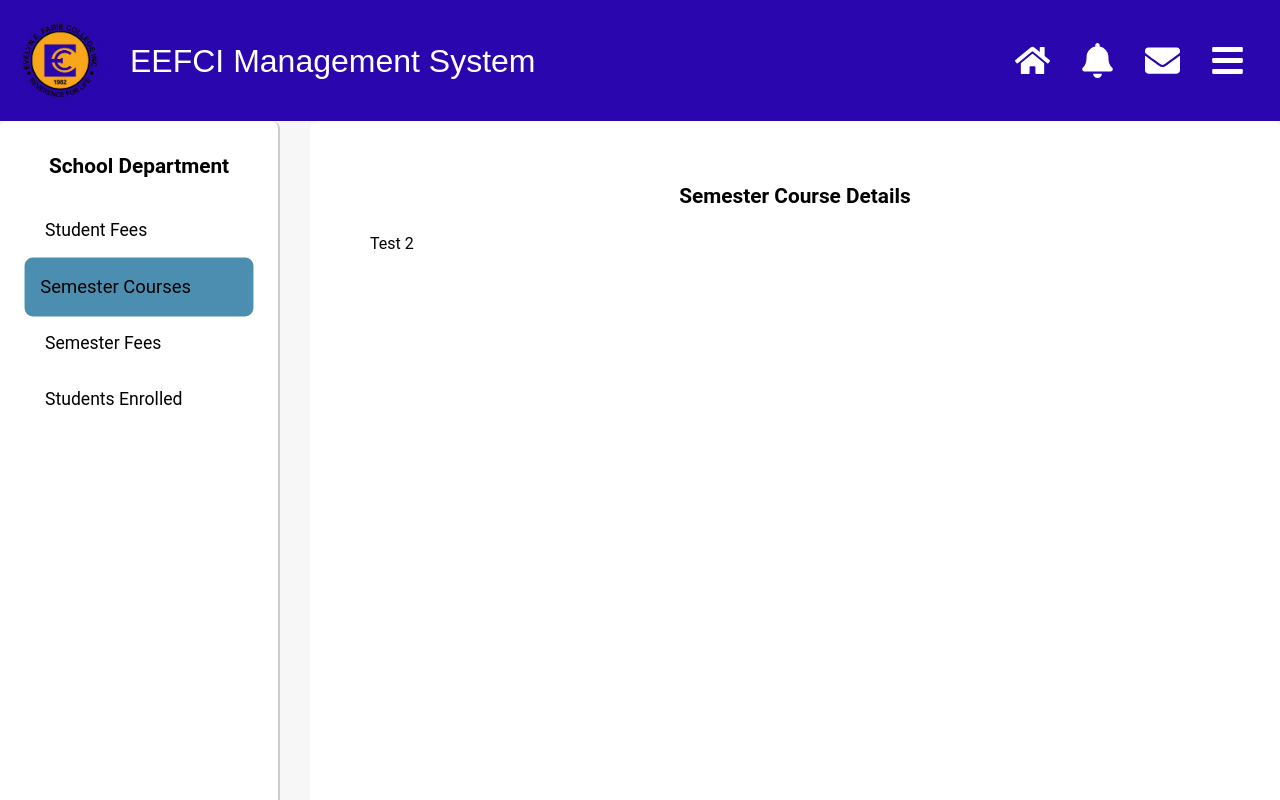
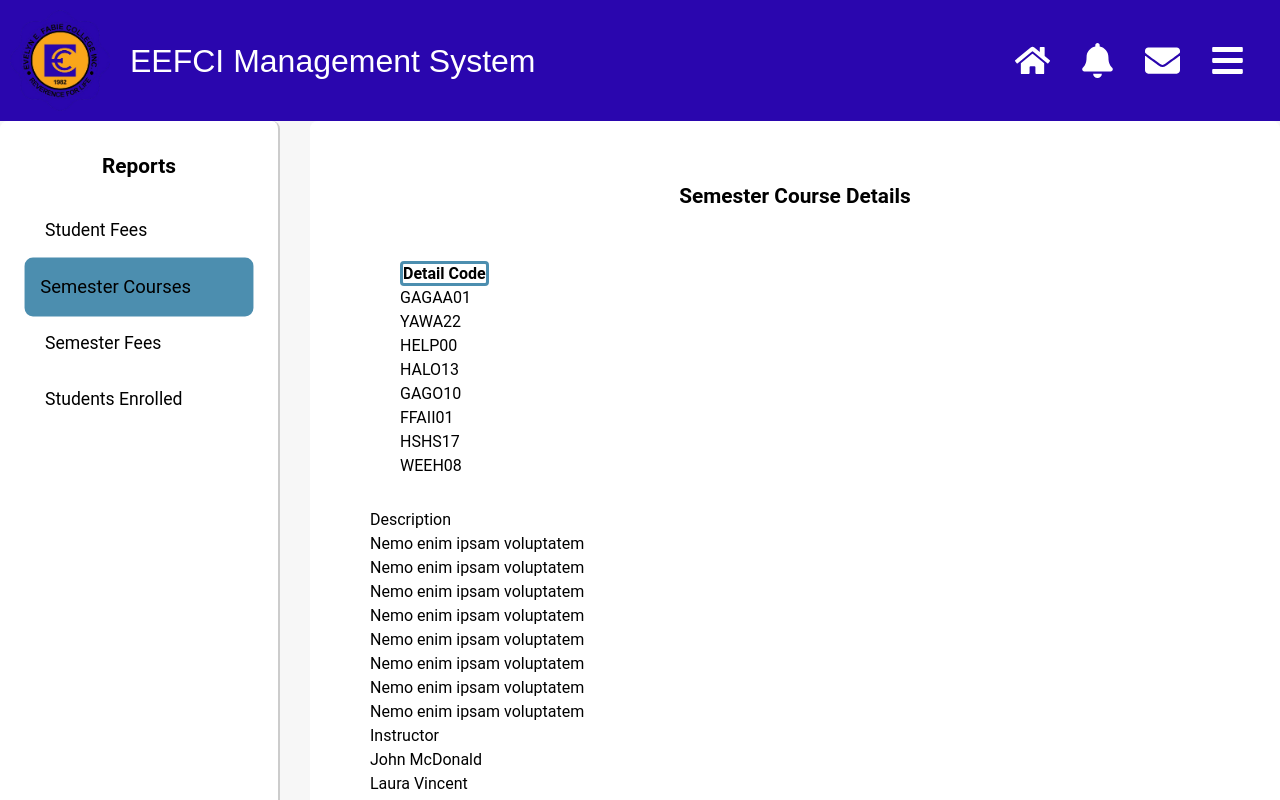
Before and after one commit to TrinaKeen/schoolmanagementsystem2, a Next.js app: page /AdminPortal/Reports in a window 1280 px wide. Both pictures are taken after a click on the item "Semester Courses". Shown: the top 800 px of the page. Built offline with nearby package versions, Linux system fonts and the light colour scheme.

Commit message:
Tables created, style later

```diff
--- a/app/AdminPortal/Reports/Reports.module.css
+++ b/app/AdminPortal/Reports/Reports.module.css
@@ -89,6 +89,21 @@
     min-width: 300px;
 }
 
+.Table1 {
+    width: 280px;
+    padding: 30px;
+    border-right: 2px;
+}
+
+.Table1 label {
+    border: #4c8eaf solid;
+    border-radius: 4px;
+    font-weight: bold;
+}
+
+.Table1 li {
+    text-align: left;
+}
 @keyframes fadeIn {
     0% {
       opacity: 0;
--- a/app/AdminPortal/Reports/page.js
+++ b/app/AdminPortal/Reports/page.js
@@ -14,7 +14,47 @@ export default function SchoolDepartment() {
                 return(
                     <div className={styles.tabContent}>
                         <h1>Student Fees Details</h1>
-                        <p>Test 1</p>
+                        <div className={styles.Table1}>
+                            <ul>
+                                <label>Detail Code</label>
+                                <li>GAGAA01</li>
+                                <li>YAWA22</li>
+                                <li>HELP00</li>
+                                <li>HALO13</li>
+                                <li>GAGO10</li>
+                                <li>FFAII01</li>
+                                <li>HSHS17</li>
+                                <li>WEEH08</li>
+                            </ul>
+                        </div>
+
+                        <div>
+                            <ul>
+                                <label>Description</label>
+                                <li>Nemo enim ipsam voluptatem</li>
+                                <li>Nemo enim ipsam voluptatem</li>
+                                <li>Nemo enim ipsam voluptatem</li>
+                                <li>Nemo enim ipsam voluptatem</li>
+                                <li>Nemo enim ipsam voluptatem</li>
+                                <li>Nemo enim ipsam voluptatem</li>
+                                <li>Nemo enim ipsam voluptatem</li>
+                                <li>Nemo enim ipsam voluptatem</li>
+                            </ul>
+                        </div>
+
+                        <div>
+                            <ul>
+                                <label>Charges</label>
+                                <li>$1,500.00</li>
+                                <li>$540.00</li>
+                                <li>$3,399.00</li>
+                                <li>$290.00</li>
+                                <li>$129.00</li>
+                                <li>$7,100.00</li>
+                                <li>$1,580.00</li>
+                                <li>$1,400.00</li>
+                            </ul>
+                        </div>
                     </div>
                 );
 
@@ -22,32 +62,153 @@ export default function SchoolDepartment() {
                 return(
                     <div className={styles.tabContent}>
                         <h1>Semester Course Details</h1>
-                        <p>Test 2</p>
+                        <div className={styles.Table1}>
+                            <ul>
+                                <label>Detail Code</label>
+                                <li>GAGAA01</li>
+                                <li>YAWA22</li>
+                                <li>HELP00</li>
+                                <li>HALO13</li>
+                                <li>GAGO10</li>
+                                <li>FFAII01</li>
+                                <li>HSHS17</li>
+                                <li>WEEH08</li>
+                            </ul>
+                        </div>
+
+                        <div>
+                            <ul>
+                                <label>Description</label>
+                                <li>Nemo enim ipsam voluptatem</li>
+                                <li>Nemo enim ipsam voluptatem</li>
+                                <li>Nemo enim ipsam voluptatem</li>
+                                <li>Nemo enim ipsam voluptatem</li>
+                                <li>Nemo enim ipsam voluptatem</li>
+                                <li>Nemo enim ipsam voluptatem</li>
+                                <li>Nemo enim ipsam voluptatem</li>
+                                <li>Nemo enim ipsam voluptatem</li>
+                            </ul>
+                        </div>
+
+                        <div>
+                            <ul>
+                                <label>Instructor</label>
+                                <li>John McDonald</li>
+                                <li>Laura Vincent</li>
+                                <li>John McDonald</li>
+                                <li>Laura Vincent</li>
+                                <li>John McDonald</li>
+                                <li>Laura Vincent</li>
+                                <li>John McDonald</li>
+                                <li>Laura Vincent</li>
+                            </ul>
+                        </div>
                     </div>
                 );
             case "semesterfees":
                 return(
                     <div className={styles.tabContent}>
                         <h1>Semester Fees Details</h1>
-                        <p>Test 3</p>
+                        <div className={styles.Table1}>
+                            <ul>
+                                <label>Detail Code</label>
+                                <li>GAGAA01</li>
+                                <li>YAWA22</li>
+                                <li>HELP00</li>
+                                <li>HALO13</li>
+                                <li>GAGO10</li>
+                                <li>FFAII01</li>
+                                <li>HSHS17</li>
+                                <li>WEEH08</li>
+                            </ul>
+                        </div>
+
+                        <div>
+                            <ul>
+                                <label>Description</label>
+                                <li>Nemo enim ipsam voluptatem</li>
+                                <li>Nemo enim ipsam voluptatem</li>
+                                <li>Nemo enim ipsam voluptatem</li>
+                                <li>Nemo enim ipsam voluptatem</li>
+                                <li>Nemo enim ipsam voluptatem</li>
+                                <li>Nemo enim ipsam voluptatem</li>
+                                <li>Nemo enim ipsam voluptatem</li>
+                                <li>Nemo enim ipsam voluptatem</li>
+                            </ul>
+                        </div>
+
+                        <div>
+                            <ul>
+                                <label>Charges</label>
+                                <li>$1,500.00</li>
+                                <li>$540.00</li>
+                                <li>$3,399.00</li>
+                                <li>$290.00</li>
+                                <li>$129.00</li>
+                                <li>$7,100.00</li>
+                                <li>$1,580.00</li>
+                                <li>$1,400.00</li>
+                            </ul>
+                        </div>
                     </div>
                     );
             case "enrolled":
                 return(
                     <div className={styles.tabContent}>
                         <h1>Student Enrollment Details</h1>
-                        <p>Test 4</p>
+                        <div className={styles.Table1}>
+                            <ul>
+                                <label>Student ID</label>
+                                <li>0000</li>
+                                <li>1111</li>
+                                <li>2222</li>
+                                <li>3333</li>
+                                <li>4444</li>
+                                <li>5555</li>
+                                <li>6666</li>
+                                <li>7777</li>
+                            </ul>
+                        </div>
+
+                        <div>
+                            <ul>
+                                <label>Student Name</label>
+                                <li>Jake</li>
+                                <li>Vincent</li>
+                                <li>Martha</li>
+                                <li>Eric</li>
+                                <li>Derrick</li>
+                                <li>Lana</li>
+                                <li>Finn</li>
+                                <li>Melissa</li>
+                            </ul>
+                        </div>
+
+                        <div>
+                            <ul>
+                                <label>Status</label>
+                                <li>Active</li>
+                                <li>Active</li>
+                                <li>Active</li>
+                                <li>Active</li>
+                                <li>Active</li>
+                                <li>Active</li>
+                                <li>Active</li>
+                                <li>Active</li>
+                            </ul>
+                        </div>
                     </div>
                     );
         }
     };
+
 
     return (
         <div>
             <AdminHeader />
             <div className={styles.container}>
                 <div className={styles.sidebar}>
-                    <h2>School Department</h2>
+                    <h2>Reports</h2>
                     <ul>
                         <li className={activeTab === "studentfees" ? styles.active : ""}
                         onClick={() => setActiveTab("studentfees")}> Student Fees </li>
```
